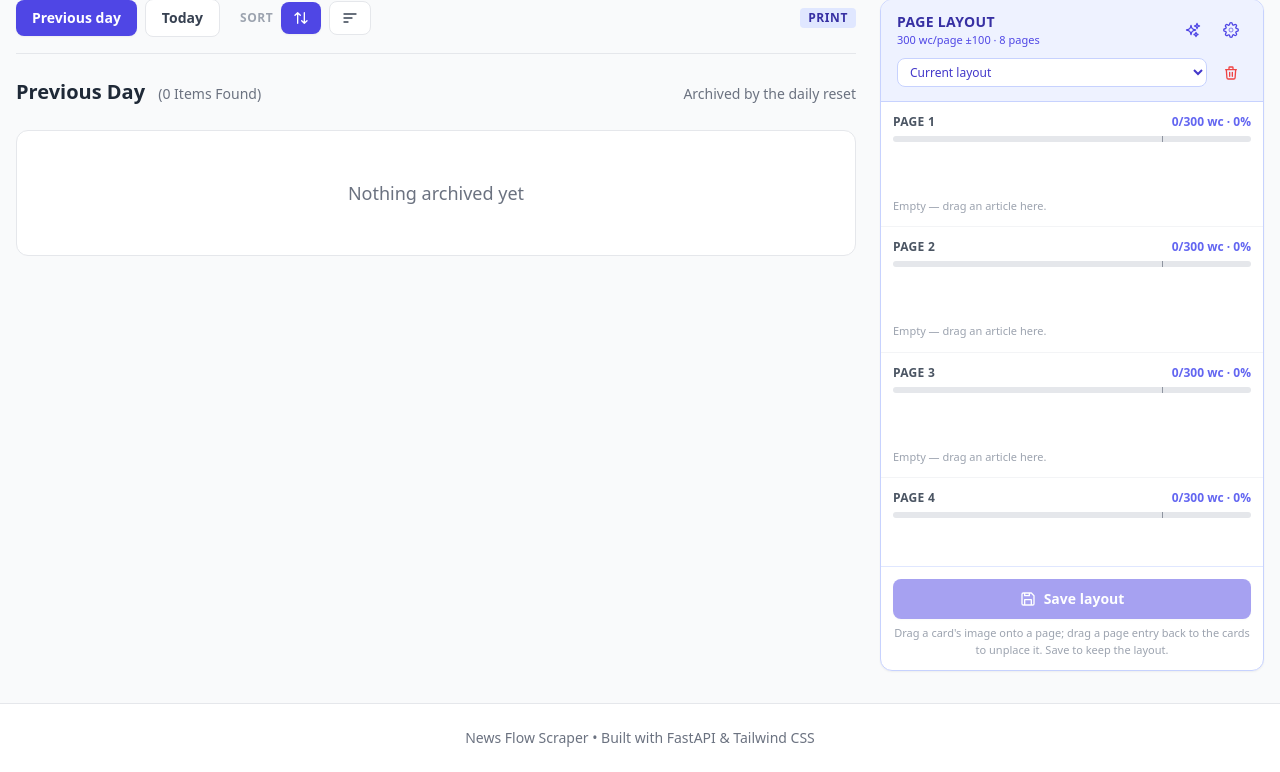
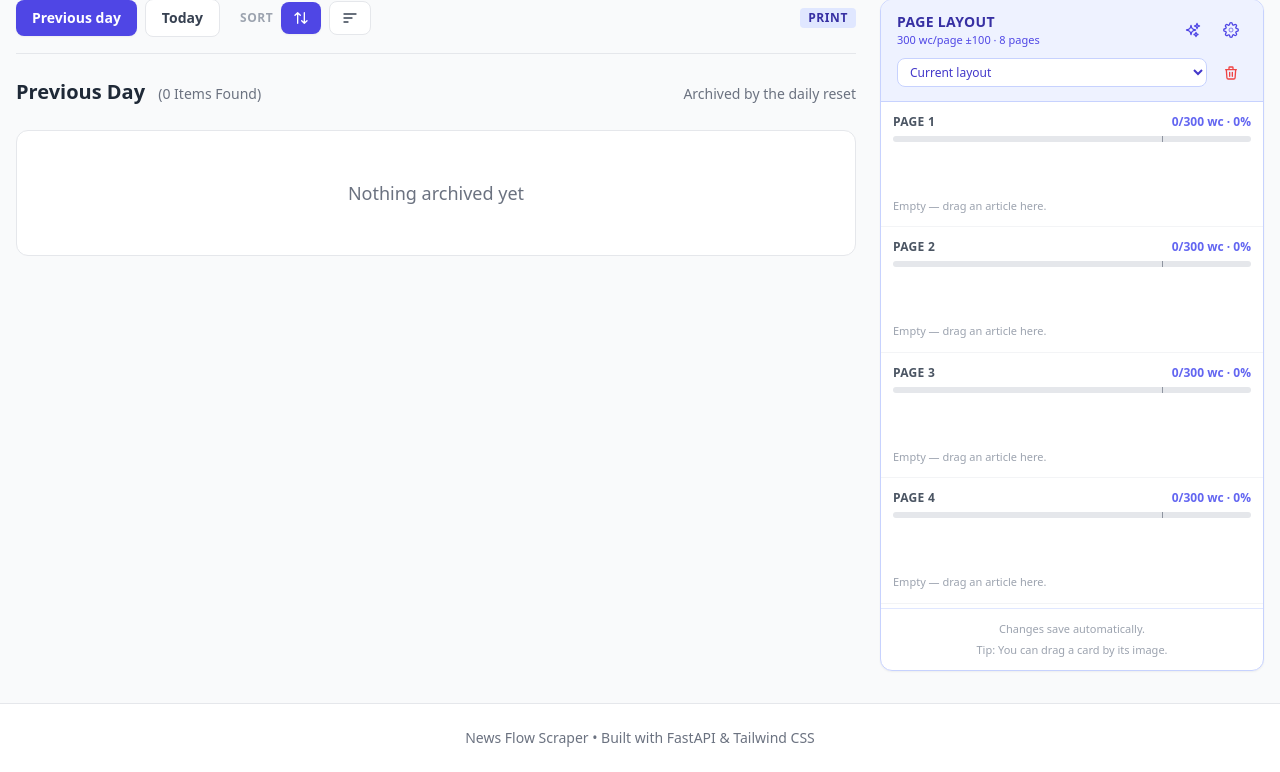
Before and after one commit to MidHunterX/News-Flow, a FastAPI app: page /publication in a window 1280 px wide. Shown: the part 104-876 px from the top of the page. Run offline with FastAPI, Linux system fonts and the light colour scheme; data comes from the database, SQL or seed files in the repository; data that the repository does not hold is empty; some libraries are stand-ins or nearby versions.

Commit message:
✨ feat(publication): auto-save the print layout in place

```diff
--- a/app/routes/publication.py
+++ b/app/routes/publication.py
@@ -439,10 +439,10 @@ async def get_saved_layout(
 ):
     """Read back the saved page layout, as the sidebar just wrote it.
 
-    Called right after **Save layout** to confirm the write landed before
-    the page reloads: each configured page comes back with its articles in
-    ``page_position`` order (unplaced rows are absent, empty pages are
-    listed empty).
+    Called right after the auto-save POST to confirm the write landed before
+    the sidebar clears its dirty state: each configured page comes back with
+    its articles in ``page_position`` order (unplaced rows are absent, empty
+    pages are listed empty).
     """
     archived = day == "previous"
     items = await get_publication_items() if archived else await get_items()
--- a/templates/publication.html
+++ b/templates/publication.html
@@ -494,19 +494,23 @@
         {% endfor %}
       </div>
 
-      <!-- Pinned footer: persist the dragged/sorted layout. The button only
-           lights up once the DOM differs from what was saved. -->
+      <!-- Pinned footer: the layout saves itself after every change, so
+           there is no button — just the status of the last write and the
+           drag hint. A save never reloads the page, so the scroll position
+           (and anything focused) stays where it is. -->
       <div class="p-3 border-t border-indigo-100 shrink-0 dark:border-indigo-900">
-        <button type="button" id="save-layout-button" onclick="saveDraggedLayout()" disabled
-                class="w-full flex items-center justify-center gap-2 px-4 py-2.5 bg-indigo-600 hover:bg-indigo-700 text-white text-sm font-semibold rounded-lg transition shadow-sm hover:shadow-md disabled:opacity-50 disabled:cursor-not-allowed disabled:hover:bg-indigo-600">
-          <svg class="w-4 h-4" fill="none" stroke="currentColor" viewBox="0 0 24 24" aria-hidden="true">
-            <path stroke-linecap="round" stroke-linejoin="round" stroke-width="2" d="M17 3H5a2 2 0 00-2 2v14a2 2 0 002 2h14a2 2 0 002-2V7l-4-4zM7 3v4h7V3M7 21v-8h10v8"></path>
-          </svg>
-          Save layout
-        </button>
-        <p id="save-layout-hint" class="mt-1.5 text-[11px] text-gray-400 text-center dark:text-gray-500">
-          Drag a card's image onto a page; drag a page entry back to the
-          cards to unplace it. Save to keep the layout.
+        <div class="flex items-center justify-center gap-2">
+          <p id="save-layout-status" role="status" aria-live="polite"
+             class="text-[11px] font-medium text-center text-gray-400 dark:text-gray-500">
+            Changes save automatically.
+          </p>
+          <button type="button" id="save-layout-retry" onclick="retryLayoutSave()"
+                  class="hidden text-[11px] font-semibold text-indigo-600 underline hover:text-indigo-800 dark:text-indigo-300 dark:hover:text-indigo-100">
+            Retry
+          </button>
+        </div>
+        <p class="mt-1 text-[11px] text-gray-400 text-center dark:text-gray-500">
+          Tip: You can drag a card by its image.
         </p>
       </div>
     </aside>
@@ -643,19 +647,23 @@
     // its grip when there is no cover), and a drop hit-tests the page
     // section under the pointer and appends the article there. Dragging a
     // page chip back onto the card list takes it off the page. The DOM is
-    // the draft: nothing is written until Save layout posts every page in
-    // display order.
+    // the draft: every change is auto-saved after a short debounce, and a
+    // save never reloads the page, so the scroll position stays put.
     const layoutRoot = document.getElementById("pub-layout-root");
-    const SAVE_HINT = "Drag a card's image onto a page; drag a page entry back " +
-      "to the cards to unplace it. Save to keep the layout.";
+    const layoutStatus = document.getElementById("save-layout-status");
+    const layoutRetry = document.getElementById("save-layout-retry");
+    const AUTOSAVE_DELAY = 400;
     let layoutDirty = false;
-    let layoutSaved = false; // a confirmed save: leave without the guard
+    let layoutSaved = false; // an explicit reload: leave without the guard
+    let autosaveTimer = null;
+    let saveInFlight = false;
+    let saveQueued = false;
     let activeDropzone = null;
     let activeCardList = null;
 
-    // The layout as the server rendered it (page → ordered article ids).
-    // Comparing against it is what keeps Save disabled when a drag ends
-    // where it started or an article is moved and moved back.
+    // The layout as the server last confirmed it (page → ordered article
+    // ids). Comparing against it is what tells a real change from a drag
+    // that ended where it started or an article moved and moved back.
     function layoutSnapshot() {
       return JSON.stringify(
         Array.from(document.querySelectorAll("[data-sidebar-page]")).map(
@@ -668,25 +676,63 @@
         )
       );
     }
-    const savedLayout = layoutSnapshot();
+    let savedLayout = layoutSnapshot();
+
+    const SAVE_STATUS_CLASSES = {
+      idle: "text-gray-400 dark:text-gray-500",
+      saving: "text-indigo-500 dark:text-indigo-400",
+      saved: "text-green-600 dark:text-green-400",
+      error: "text-red-500 dark:text-red-400",
+    };
+
+    function setSaveStatus(state, message) {
+      if (layoutStatus) {
+        layoutStatus.className =
+          "text-[11px] font-medium text-center " +
+          (SAVE_STATUS_CLASSES[state] || SAVE_STATUS_CLASSES.idle);
+        layoutStatus.textContent = message;
+      }
+      if (layoutRetry) layoutRetry.classList.toggle("hidden", state !== "error");
+    }
 
     function refreshDirty() {
       layoutDirty = layoutSnapshot() !== savedLayout;
-      const button = document.getElementById("save-layout-button");
-      const hint = document.getElementById("save-layout-hint");
-      if (button) button.disabled = !layoutDirty;
-      if (hint) {
-        hint.textContent = layoutDirty ? "Unsaved changes — save to keep this layout." : SAVE_HINT;
-      }
+      return layoutDirty;
     }
 
-    // Every flow that commits a layout ends here: the draft is moot, so let
-    // the beforeunload guard stand down and reload. The timeout covers
-    // browsers that ignore a script-initiated reload (a real reload tears
-    // the timer down first).
+    // Queue a background save shortly after the last change. The debounce
+    // keeps a fast sequence of drags/removes from firing one request each.
+    function scheduleLayoutSave() {
+      refreshDirty();
+      if (!layoutDirty) {
+        // The draft is back to what the server holds: drop a pending write.
+        clearTimeout(autosaveTimer);
+        autosaveTimer = null;
+        if (!saveInFlight) setSaveStatus("saved", "Layout saved.");
+        return;
+      }
+      clearTimeout(autosaveTimer);
+      autosaveTimer = setTimeout(() => {
+        autosaveTimer = null;
+        void persistLayout();
+      }, AUTOSAVE_DELAY);
+    }
+
+    function retryLayoutSave() {
+      clearTimeout(autosaveTimer);
+      autosaveTimer = null;
+      void persistLayout();
+    }
+
+    // Every explicit flow (settings, AI generate/apply, clear) ends here:
+    // the draft is moot, so let the beforeunload guard stand down and
+    // reload. The timeout covers browsers that ignore a script-initiated
+    // reload (a real reload tears the timer down first).
     function reloadPage() {
       layoutSaved = true;
       layoutDirty = false;
+      clearTimeout(autosaveTimer);
+      autosaveTimer = null;
       window.location.reload();
       setTimeout(() => window.location.replace(window.location.href), 1500);
     }
@@ -902,7 +948,7 @@
       targetList.appendChild(makeChip(article));
       syncCardState(article.id, pageOfList(targetList));
       refreshLayoutUI();
-      refreshDirty();
+      scheduleLayoutSave();
     }
 
     // The library's drag:stop carries no sensor event in 1.2.1, so the
@@ -956,7 +1002,7 @@
         if (overCards) chip.remove();
         syncCardState(articleId, page);
         refreshLayoutUI();
-        refreshDirty();
+        scheduleLayoutSave();
       });
 
       // The grip on each article card: drag it onto a page section.
@@ -1009,7 +1055,7 @@
       });
     }
 
-    // The chip's ×: take it off the page (persisted on the next save).
+    // The chip's ×: take it off the page (auto-saved after the debounce).
     if (layoutRoot) {
       layoutRoot.addEventListener("click", (event) => {
         const button = event.target.closest("[data-chip-remove]");
@@ -1018,7 +1064,7 @@
         chip.remove();
         syncCardState(chip.dataset.articleId, null);
         refreshLayoutUI();
-        refreshDirty();
+        scheduleLayoutSave();
       });
     }
 
@@ -1048,8 +1094,10 @@
       return normalize(stored.pages) === normalize(sent);
     }
 
-    async function saveDraggedLayout() {
-      const pages = Array.from(
+    // Read the whole draft in display order: every configured page plus the
+    // ids in the order its list currently shows.
+    function collectLayoutPages() {
+      return Array.from(
         document.querySelectorAll("[data-sidebar-page]")
       ).map((section) => ({
         page: parseInt(section.dataset.sidebarPage, 10),
@@ -1059,22 +1107,23 @@
           .map((chip) => parseInt(chip.dataset.articleId, 10))
           .filter((id) => !Number.isNaN(id)),
       }));
-      const button = document.getElementById("save-layout-button");
-      const originalHTML = button ? button.innerHTML : "";
-      const fail = (message) => {
-        alert(message);
-        if (button) {
-          button.disabled = false;
-          button.innerHTML = originalHTML;
-        }
-        refreshDirty();
-      };
-      if (button) {
-        button.disabled = true;
-        button.innerHTML = spinnerSVG;
+    }
+
+    // Write the draft in the background. The response is read back and
+    // compared with what was sent before the baseline snapshot moves, so
+    // the status only says "saved" once the server really holds this
+    // arrangement. There is no reload — the DOM already shows it, so the
+    // scroll position stays exactly where the drag left it.
+    async function persistLayout() {
+      if (!layoutDirty) return;
+      if (saveInFlight) {
+        saveQueued = true;
+        return;
       }
-
-      let stored = null;
+      const pages = collectLayoutPages();
+      const sentSnapshot = layoutSnapshot();
+      saveInFlight = true;
+      setSaveStatus("saving", "Saving…");
       try {
         const res = await fetch(
           `/api/publication/layout?day=${encodeURIComponent(pubDay)}`,
@@ -1086,34 +1135,44 @@
         );
         const data = await res.json().catch(() => ({}));
         if (!res.ok || data.ok === false) {
-          fail(data.detail || "Saving the layout failed — nothing was saved.");
-          return;
+          throw new Error(
+            data.detail || "Saving the layout failed — nothing was saved."
+          );
         }
-        stored = await fetchSavedLayout();
+        const stored = await fetchSavedLayout();
+        if (!savedLayoutMatches(stored, pages)) {
+          throw new Error(
+            "The layout was sent but could not be confirmed — try again."
+          );
+        }
+        // The server holds the arrangement that was sent: that is the new
+        // baseline. Anything dragged while the request ran stays dirty and
+        // queues another save.
+        savedLayout = sentSnapshot;
+        if (refreshDirty()) {
+          scheduleLayoutSave();
+        } else {
+          setSaveStatus("saved", "Layout saved");
+        }
       } catch (err) {
-        fail("Saving the layout failed — nothing was saved.");
-        return;
+        setSaveStatus(
+          "error",
+          (err && err.message) ||
+            "Saving the layout failed — your changes are still here."
+        );
+      } finally {
+        saveInFlight = false;
+        if (saveQueued) {
+          saveQueued = false;
+          scheduleLayoutSave();
+        }
       }
-
-      // Only leave the page once the server reports the layout it kept is
-      // the one that was sent — otherwise the button would sit on its
-      // spinner with no way to tell whether the save landed.
-      if (!savedLayoutMatches(stored, pages)) {
-        fail("The layout was sent but could not be confirmed — try saving again.");
-        return;
-      }
-
-      if (button) {
-        button.disabled = true;
-        button.textContent = "Saved";
-      }
-      reloadPage();
     }
 
-    // A reload (or any navigation) must not silently drop a dragged layout;
-    // a confirmed save has already been written, so it may leave freely.
+    // A navigation mid-save (or after a failed save) must not silently drop
+    // the draft; a confirmed save has been written, so it may leave freely.
     window.addEventListener("beforeunload", (event) => {
-      if (!layoutDirty || layoutSaved) return;
+      if (layoutSaved || (!layoutDirty && !saveInFlight)) return;
       event.preventDefault();
       event.returnValue = "";
     });
```
Also changed, not shown: AGENTS.md (+7 -7 lines), tests/test_publication_layout.py (+27 -8 lines), README.md.
